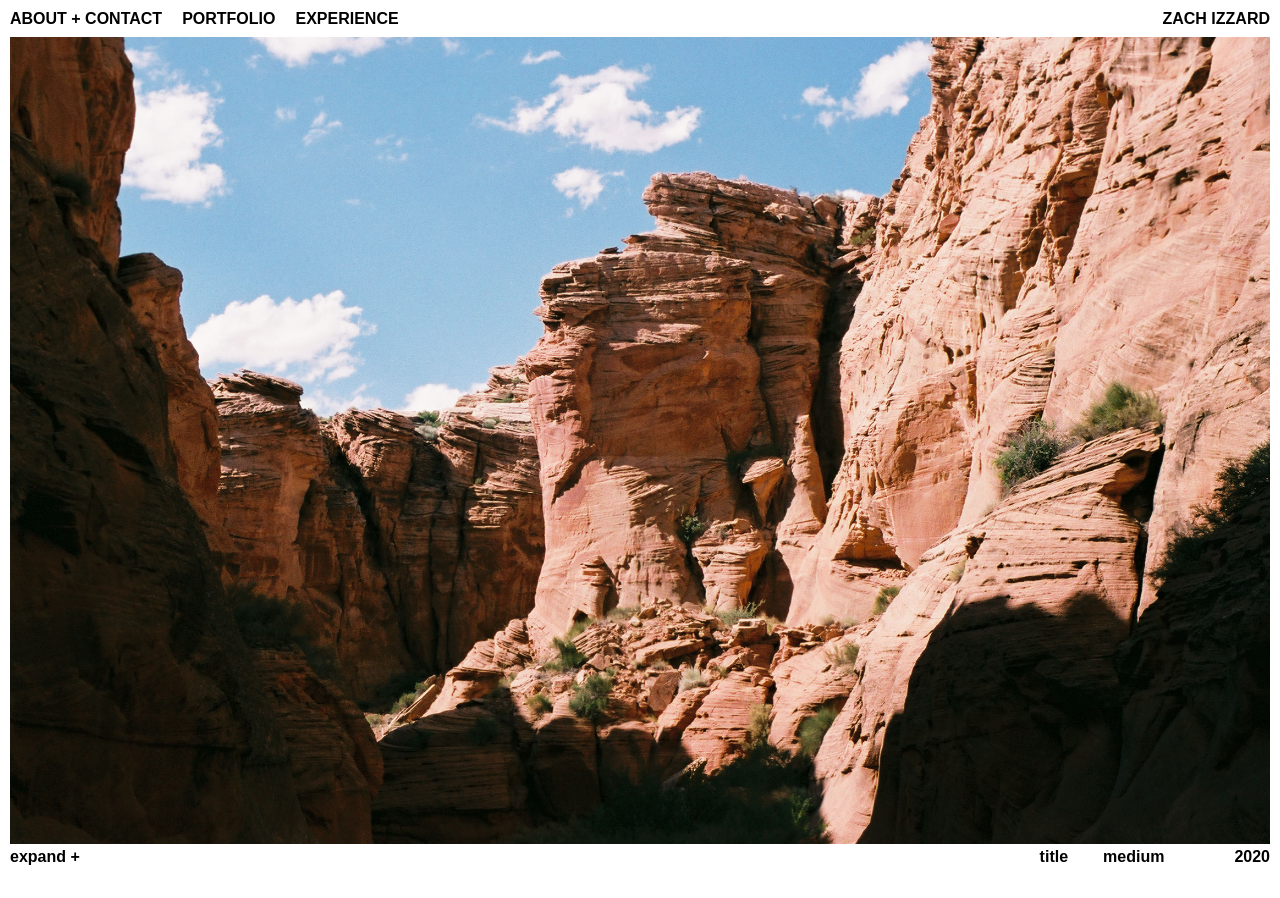
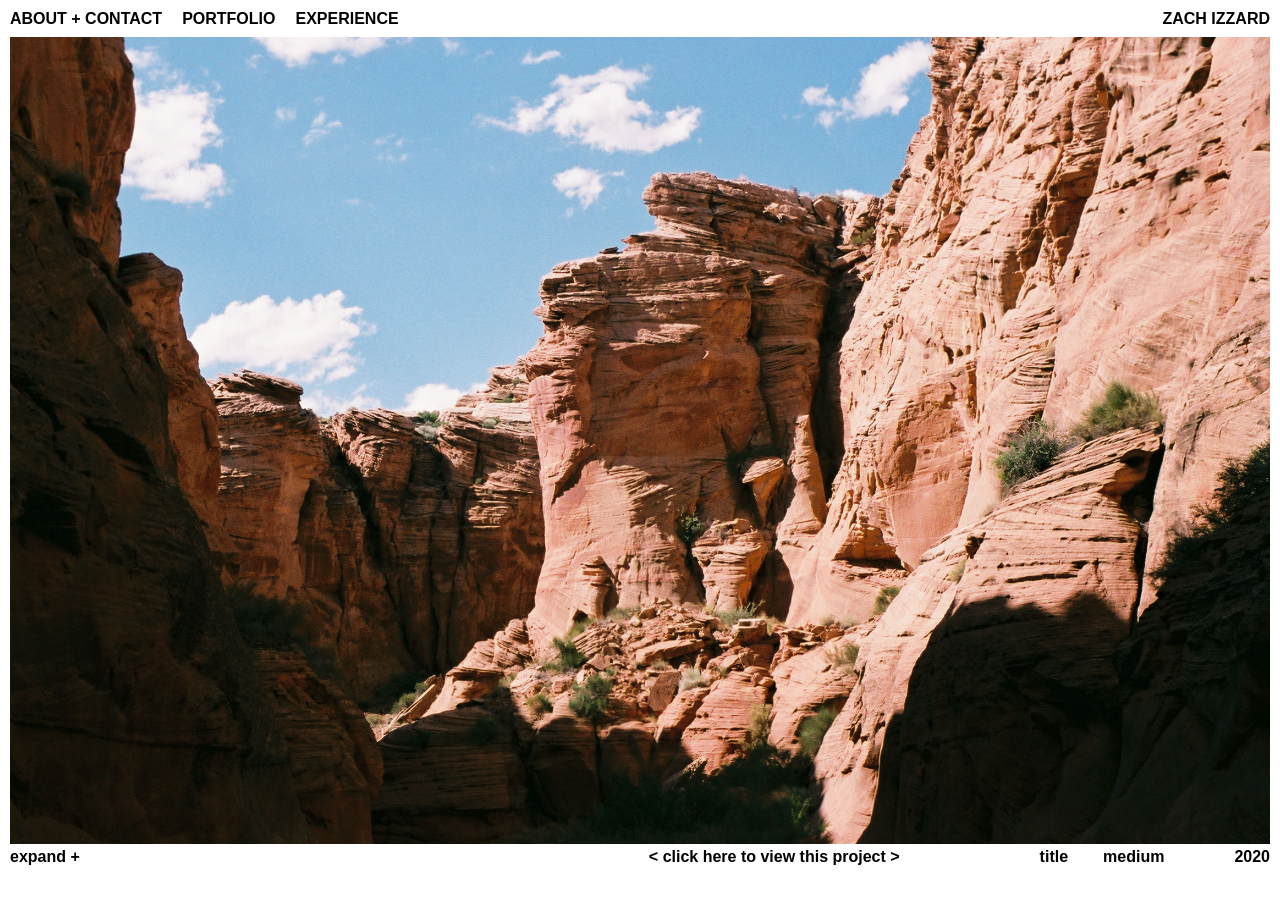
Before and after one commit to zizzard/portfolio_website, a React (Create React App) app: page / in a window 1280 px wide. Shown: the top 898 px of the page. Built offline with nearby package versions, Linux system fonts and the light colour scheme.

Commit message:
fixed react errors

```diff
--- a/src/App.js
+++ b/src/App.js
@@ -94,9 +94,9 @@ class App extends Component {
 
     render(){
         return(
-            <Router>
+            <Router key="root">
                 <Switch>
-                    <Route exact path="/">
+                    <Route exact path="/" key="app">
                         <div className="App">
                             {this.state.aboutShow ? <AboutDropdown aboutHandler={this.aboutHandler} portfolioHandler={this.portfolioHandler} experienceHandler={this.experienceHandler} close={this.close} /> : null}
                             {this.state.portfolioShow ? <PortfolioDropdown aboutHandler={this.aboutHandler} portfolioHandler={this.portfolioHandler} experienceHandler={this.experienceHandler} close={this.close} projects={Projects}/> : null}
@@ -108,7 +108,7 @@ class App extends Component {
                     </Route>
                     {
                         Projects.map((project, index) => (
-                            <Route exact path={"/project" + project.id} >
+                            <Route exact path={"/project" + project.id} key={project.id}>
                                 {this.state.aboutShow ? <AboutDropdown aboutHandler={this.aboutHandler} portfolioHandler={this.portfolioHandler} experienceHandler={this.experienceHandler} close={this.close} /> : null}
                                 {this.state.portfolioShow ? <PortfolioDropdown aboutHandler={this.aboutHandler} portfolioHandler={this.portfolioHandler} experienceHandler={this.experienceHandler} close={this.close} projects={Projects}/> : null}
                                 {this.state.experienceShow ? <ExperienceDropdown aboutHandler={this.aboutHandler} portfolioHandler={this.portfolioHandler} experienceHandler={this.experienceHandler} close={this.close} /> : null}
--- a/src/components/Body/Body.js
+++ b/src/components/Body/Body.js
@@ -32,7 +32,7 @@ class Body extends Component {
         return (
             <div id="body">
                 {this.props.projects.map((project, index) => (
-                    <div>
+                    <div key={"body_" + project.id}>
                         <Link to={"/project" + project.id}><ImageFrame url={project.images[0].ref} id={project.id} /></Link>
                         <HomeCaption description={project.description} title={project.title} medium={project.medium} year={project.year} id={project.id} />
                     </div>
--- a/src/components/HomeCaption/HomeCaption.css
+++ b/src/components/HomeCaption/HomeCaption.css
@@ -30,7 +30,7 @@
 }
 
 .caption-title{
-
+    padding-left: 140px;
 }
 
 .caption-medium{
@@ -42,15 +42,16 @@
 }
 
 
-.caption-description{
-    font-weight: normal;
-    text-align: justify;
-}
-
-.view-project{
+.caption-view{
     font-weight: 700;
     text-align: right;
     display: block;
     color: black;
     text-decoration: none;
 }
+
+.caption-description{
+    font-weight: normal;
+    text-align: justify;
+    padding-top: 2px;
+}
--- a/src/components/HomeCaption/HomeCaption.js
+++ b/src/components/HomeCaption/HomeCaption.js
@@ -49,6 +49,7 @@ class HomeCaption extends Component {
                         <div className="caption-expand-pointer" onClick={this.expand}>{this.state.expandText}</div>
                     </div>
                     <div className="caption-right">
+                        <div className="caption-view"><Link to={"/project" + this.props.id} className="caption-view"> {"<"} click here to view this project {">"} </Link></div>
                         <div className="caption-title">{this.props.title}</div>
                         <div className="caption-medium">{this.props.medium}</div>
                         <div className="caption-year">{this.props.year}</div>
@@ -56,7 +57,6 @@ class HomeCaption extends Component {
                 </div>
                 {this.state.expand ? <div>
                                         <div className="caption-description">{this.props.description}</div>
-                                        <Link to={"/project" + this.props.id} className="view-project"><div>CLICK HERE TO VIEW THIS PROJECT</div></Link>
                                     </div> : null}
             </div>
         )
```
